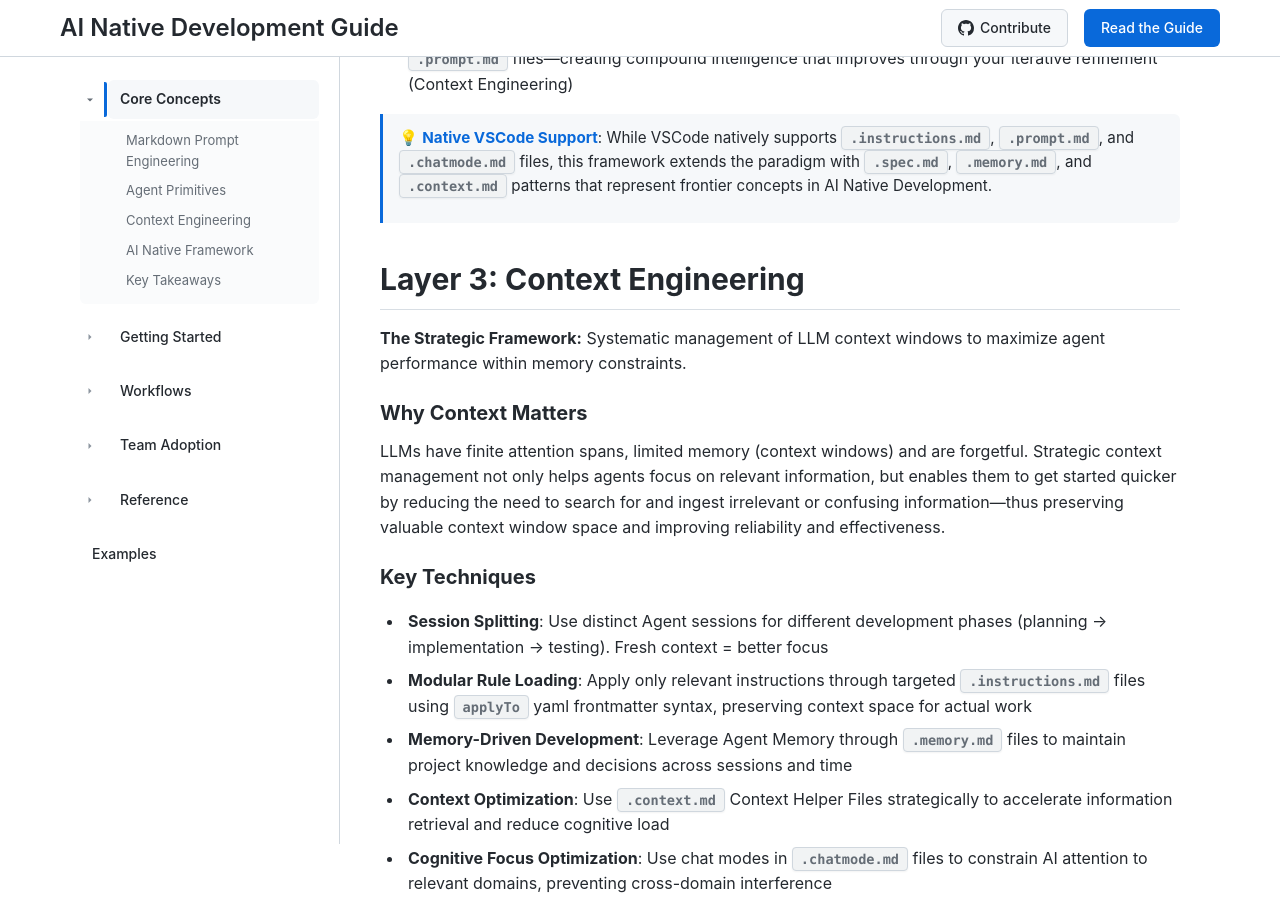
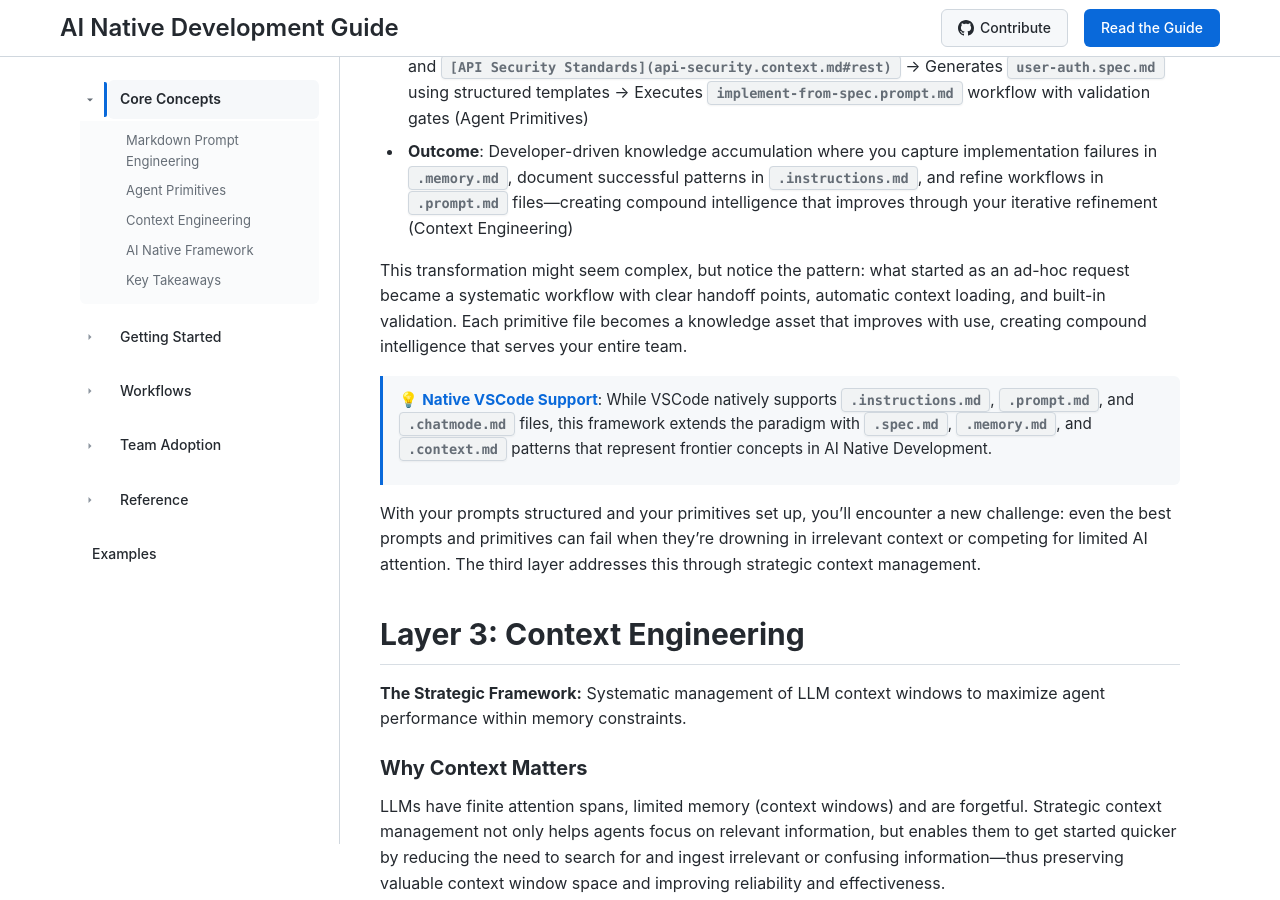
Before and after one commit to danielmeppiel/awesome-ai-native, a Jekyll site: the page built from docs/concepts/index.md, in a window 1280 px wide and 900 px high, scrolled down 2148 px. Built offline with Jekyll 4.4.1, drawn with Linux system fonts in a browser that asks for light colours; some of the changed text lies outside the part shown.

Commit message:
Enhance documentation structure and content; add project context, refine content guidelines, and improve core concepts descriptions for clarity and consistency

````diff
--- a/docs/concepts/index.md
+++ b/docs/concepts/index.md
@@ -6,7 +6,7 @@
 nav_order: 2
 ---
 
-Transform natural language chaos into systematic, repeatable AI workflows through three foundational engineering layers.
+Most developers start with AI by throwing simple prompts at GitHub Copilot and hoping for the best. This approach works for simple tasks but breaks down when you need reliable, repeatable results for complex development work. The three-layer framework below transforms this ad-hoc experimentation into systematic engineering practices.
 
 ## Layer 1: Markdown Prompt Engineering
 **The Foundation:** Transform natural language into structured, repeatable instructions using Markdown's semantic power.
@@ -42,6 +42,8 @@
 4. Present your root cause analysis and suggested solutions with trade-offs to the user and seek validation before proceeding with fixes - do not change any files.
 ```
 
+Once you've mastered structured prompting, you'll quickly realize that manually crafting perfect prompts for every task is unsustainable. This is where the second layer comes in: turning your prompt engineering insights into reusable, configurable systems.
+
 ## Layer 2: Agent Primitives
 **The Implementation:** The configurable tools that systematically deploy your prompt engineering techniques.
 
@@ -63,7 +65,11 @@
 - **Primitives**: Developer selects `backend-dev` chat mode → Auto-triggers `security.instructions.md` via `applyTo: "auth/**"` → Loads context from `[Previous auth patterns](.memory.md#security)` and `[API Security Standards](api-security.context.md#rest)` → Generates `user-auth.spec.md` using structured templates → Executes `implement-from-spec.prompt.md` workflow with validation gates (Agent Primitives)
 - **Outcome**: Developer-driven knowledge accumulation where you capture implementation failures in `.memory.md`, document successful patterns in `.instructions.md`, and refine workflows in `.prompt.md` files—creating compound intelligence that improves through your iterative refinement (Context Engineering)
 
+This transformation might seem complex, but notice the pattern: what started as an ad-hoc request became a systematic workflow with clear handoff points, automatic context loading, and built-in validation. Each primitive file becomes a knowledge asset that improves with use, creating compound intelligence that serves your entire team.
+
 > 💡 **Native VSCode Support**: While VSCode natively supports `.instructions.md`, `.prompt.md`, and `.chatmode.md` files, this framework extends the paradigm with `.spec.md`, `.memory.md`, and `.context.md` patterns that represent frontier concepts in AI Native Development.
+
+With your prompts structured and your primitives set up, you'll encounter a new challenge: even the best prompts and primitives can fail when they're drowning in irrelevant context or competing for limited AI attention. The third layer addresses this through strategic context management.
 
 ## Layer 3: Context Engineering
 **The Strategic Framework:** Systematic management of LLM context windows to maximize agent performance within memory constraints.
````
Also changed, not shown: docs/index.md (+3 -1 lines), index.md (+2 -0 lines), .github/chatmodes/phd-ai-native.chatmode.md, .github/context/project.context.md (added), .github/instructions/content.instructions.md.
